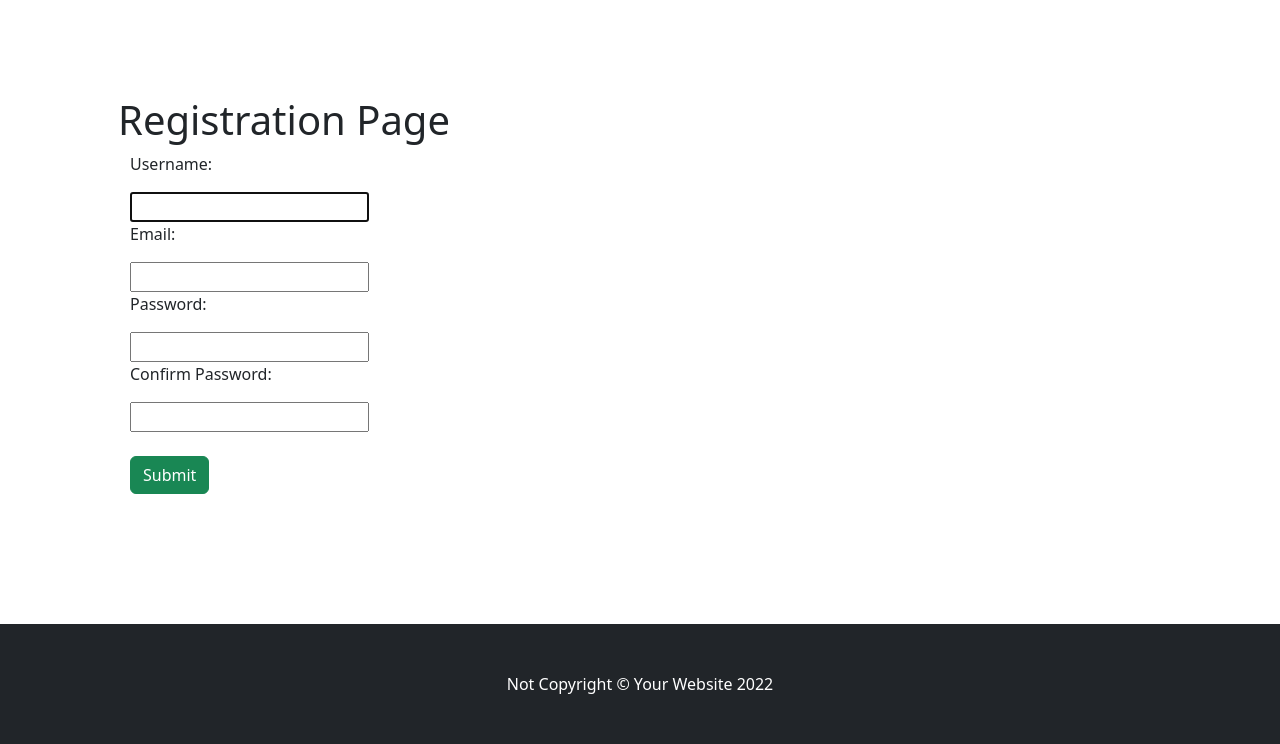
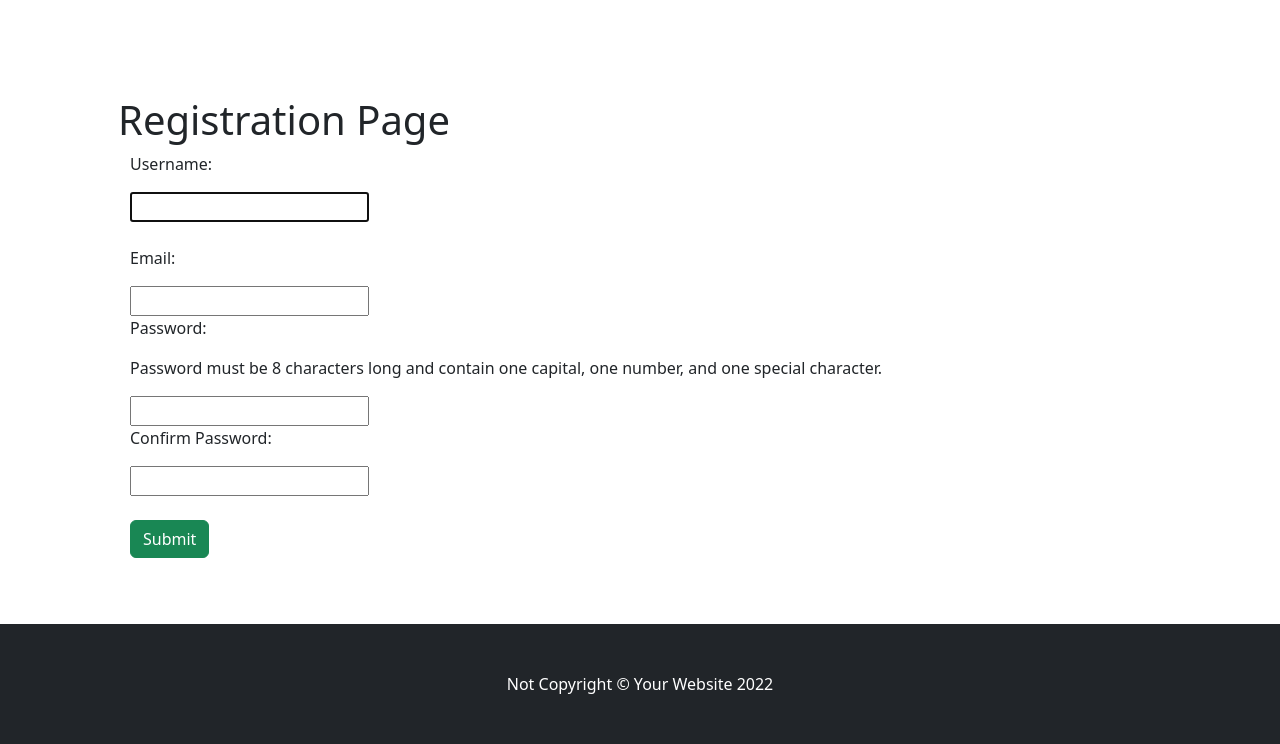
Before and after one commit to zekesiegman/4300-Project, a Django app: page /registration in a window 1280 px wide. Shown: the part 56-800 px from the top of the page. Run offline with Django 4.2, Linux system fonts and the light colour scheme; some libraries are stand-ins or nearby versions.

Commit message:
added password requirements

```diff
--- a/mysite/home/views.py
+++ b/mysite/home/views.py
@@ -30,6 +30,7 @@ def registration(request):
 def logoutpage(request):
     return render(request, '../templates/index.html')
 
+
 def forgotpassword(request):
     username = request.POST.get('username')
     newpassword = request.POST.get('newpassword')
@@ -59,7 +60,7 @@ def search(request):
 def productView(request, id):
     try:
         phone = Item.objects.get(itemId=id)
-        context = {"phone" : phone}
+        context = {"phone": phone}
         return render(request, '../templates/productView.html', context)
     except Item.DoesNotExist:
         return render(request, '../templates/index.html', context)
--- a/mysite/templates/registration.html
+++ b/mysite/templates/registration.html
@@ -53,13 +53,14 @@
                             <div class="input-field">
                                 <p>Username:</p>
                                 {{ form.username }}
-                            </div>
+                            </div><br>
                             <div class="input-field">
                                 <p>Email:</p>
                                 {{ form.email }}
                             </div>
                             <div class="input-field">
                                 <p>Password:</p>
+                                <p>Password must be 8 characters long and contain one capital, one number, and one special character.</p>
                                 {{ form.password1 }}
                             </div>
                             <div class="input-field">
```
Also changed, not shown: mysite/db.sqlite3.
